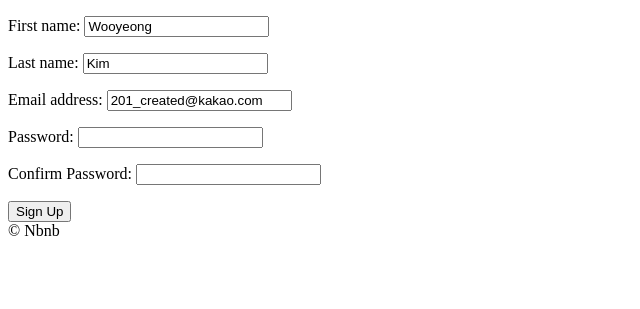
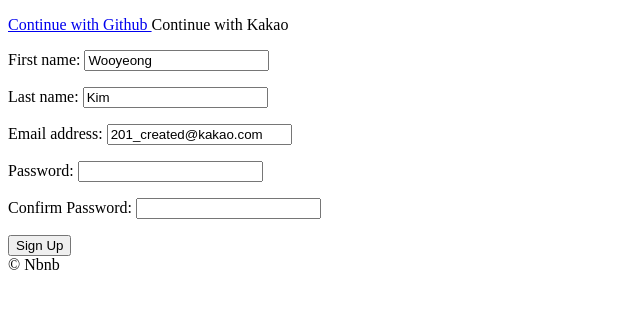
Before and after one commit to w00ing/airbnb-clone, a Django app: page /users/signup in a window 1280 px wide. Shown: the part 78-387 px from the top of the page, without its empty margins (0-640 px from the left). Run offline with Django 3.2, Linux system fonts and the light colour scheme.

Commit message:
Finish Github login

```diff
--- /dev/null
+++ b/templates/partials/social_login.html
@@ -0,0 +1,6 @@
+<a href="{% url 'users:github-login' %}">
+    Continue with Github
+</a>
+<a>
+    Continue with Kakao
+</a>
--- a/templates/users/login.html
+++ b/templates/users/login.html
@@ -8,6 +8,9 @@
 {% endblock search-bar %}
 
 {% block content %}
+
+    {% include 'partials/social_login.html' %}
+
     <form method="POST" action="{% url 'users:login' %}">
         {% csrf_token %}
         {{form.as_p}}
--- a/templates/users/signup.html
+++ b/templates/users/signup.html
@@ -8,6 +8,9 @@
 {% endblock search-bar %}
 
 {% block content %}
+
+    {% include 'partials/social_login.html' %}
+
     <form method="POST" action="{% url 'users:signup' %}">
         {% csrf_token %}
         {{form.as_p}}
--- a/users/admin.py
+++ b/users/admin.py
@@ -20,6 +20,7 @@ class CustomUserAdmin(UserAdmin):
                     "language",
                     "currency",
                     "superhost",
+                    "login_method",
                 )
             },
         ),
@@ -38,6 +39,7 @@ class CustomUserAdmin(UserAdmin):
         "is_superuser",
         "email_verified",
         "email_secret",
+        "login_method",
     )
 
     list_filter = UserAdmin.list_filter + ("superhost",)
--- a/users/models.py
+++ b/users/models.py
@@ -31,9 +31,19 @@ class User(AbstractUser):
 
     CURRENCY_CHOICES = ((CURRENCY_USD, "USD"), (CURRENCY_KRW, "KRW"))
 
+    LOGIN_EMAIL = "email"
+    LOGIN_GITHUB = "github"
+    LOGING_KAKAO = "kakao"
+
+    LOGIN_CHOICES = (
+        (LOGIN_EMAIL, "Email"),
+        (LOGIN_GITHUB, "Github"),
+        (LOGING_KAKAO, "Kakao"),
+    )
+
     avatar = models.ImageField(upload_to="avatars", blank=True)
     gender = models.CharField(choices=GENDER_CHOICES, max_length=10, blank=True)
-    bio = models.TextField(default="", blank=True)
+    bio = models.TextField(default="", blank=True, null=True)
     birthdate = models.DateField(blank=True, null=True)
     language = models.CharField(
         choices=LANGUAGE_CHOICES, max_length=2, blank=True, default=LANGUAGE_KOREAN
@@ -44,6 +54,9 @@ class User(AbstractUser):
     superhost = models.BooleanField(default=False)
     email_verified = models.BooleanField(default=False)
     email_secret = models.CharField(max_length=120, default="", blank=True)
+    login_method = models.CharField(
+        max_length=50, choices=LOGIN_CHOICES, default=LOGIN_EMAIL
+    )
 
     def verify_email(self):
         if self.email_verified is False:
--- a/users/urls.py
+++ b/users/urls.py
@@ -5,6 +5,8 @@ app_name = "users"
 
 urlpatterns = [
     path("login", views.LoginView.as_view(), name="login"),
+    path("login/github", views.github_login, name="github-login"),
+    path("login/github/callback", views.github_callback, name="github-callback"),
     path("logout", views.log_out, name="logout"),
     path("signup", views.SignUpView.as_view(), name="signup"),
     path("verify/<str:key>", views.complete_verification, name="complete-verification"),
--- a/users/views.py
+++ b/users/views.py
@@ -1,3 +1,5 @@
+import os
+import requests
 from django.views.generic import FormView
 from django.urls import reverse_lazy
 from django.shortcuts import redirect, reverse
@@ -58,3 +60,69 @@ def complete_verification(request, key):
         # to do: add error message
         pass
     return redirect(reverse("core:home"))
+
+
+def github_login(request):
+    client_id = os.environ.get("GH_ID")
+    redirect_uri = "http://127.0.0.1:8000/users/login/github/callback"
+    return redirect(
+        f"https://github.com/login/oauth/authorize/?client_id={client_id}&redirect_uri={redirect_uri}&scope=read:user"
+    )
+
+
+class GithubException(Exception):
+    pass
+
+
+def github_callback(request):
+    try:
+        client_id = os.environ.get("GH_ID")
+        client_secret = os.environ.get("GH_SECRET")
+        code = request.GET.get("code", None)
+        if code is not None:
+            token_request = requests.post(
+                f"https://github.com/login/oauth/access_token?client_id={client_id}&client_secret={client_secret}&code={code}",
+                headers={"Accept": "application/json"},
+            )
+            token_json = token_request.json()
+            error = token_json.get("error", None)
+            if error is not None:
+                raise GithubException()
+            else:
+                access_token = token_json.get("access_token")
+                profile_request = requests.get(
+                    "https://api.github.com/user",
+                    headers={
+                        "Authorization": f"token {access_token}",
+                        "Accept": "application/json",
+                    },
+                )
+                profile_json = profile_request.json()
+                username = profile_json.get("login", None)
+                if username is not None:
+                    name = profile_json.get("name")
+                    email = profile_json.get("email")
+                    bio = profile_json.get("bio")
+                    try:
+                        user = models.User.objects.get(email=email)
+                        if user.login_method != models.User.LOGIN_GITHUB:
+                            raise GithubException()
+                    except models.User.DoesNotExist:
+                        user = models.User.objects.create(
+                            email=email,
+                            first_name=name,
+                            username=email,
+                            bio=bio,
+                            login_method=models.User.LOGIN_GITHUB,
+                        )
+                        user.set_unusable_password()
+                        user.save()
+                    login(request, user)
+                    return redirect(reverse("core:home"))
+                else:
+                    raise GithubException()
+        else:
+            raise GithubException()
+    except GithubException:
+        # send error message
+        return redirect(reverse("users:login"))
```
Also changed, not shown: users/migrations/0006_user_login_method.py (added), users/migrations/0007_auto_20200824_0242.py (added), 2 other files.
